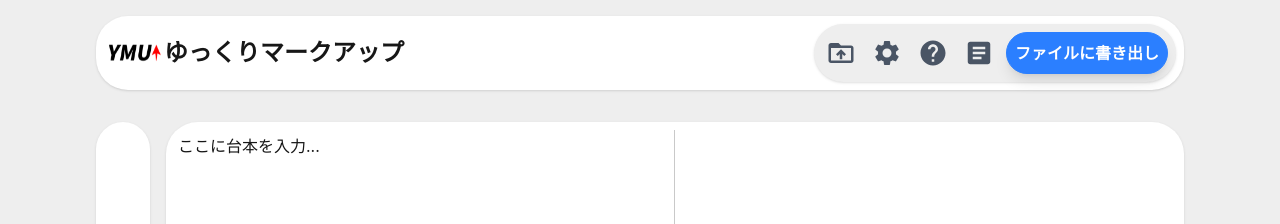
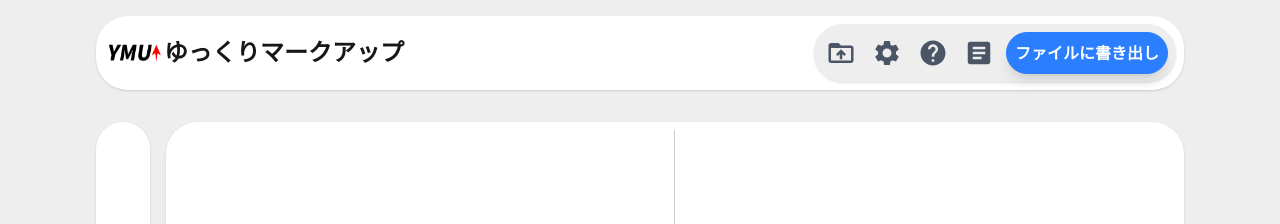
Before and after one commit to SARADA7156/yukkuri_markup, a React (Vite) app in the folder yukkuri_markup/: page / in a window 1280 px wide. Shown: the top 224 px of the page. Built offline with nearby package versions, Linux system fonts and the light colour scheme.

Commit message:
入力したテキストを解析し、JSONデータへ変換する機能を実装

```diff
--- /dev/null
+++ b/yukkuri_markup/src/app/Home/_components/ScriptEditor.tsx
@@ -0,0 +1,23 @@
+import { EditorContent, useEditor } from "@tiptap/react";
+import StarterKit from "@tiptap/starter-kit";
+import { parseScriptToJson, type ScriptData } from "../parser";
+
+interface ScriptEditorProps {
+    onChangeJson: (data: ScriptData) => void;
+}
+
+export default function ScriptEditor({ onChangeJson }: ScriptEditorProps) {
+    const editor = useEditor({
+        extensions: [StarterKit],
+        onUpdate({ editor }) {
+            const text = editor.getText();
+            const parsedJson = parseScriptToJson(text);
+
+            onChangeJson(parsedJson);
+        }
+    });
+
+    return (
+        <EditorContent editor={editor} className="h-full w-1/2 p-1 border-e border-e-[#00000036]" />
+    )
+}
--- /dev/null
+++ b/yukkuri_markup/src/app/Home/_components/ScriptPreview.tsx
@@ -0,0 +1,32 @@
+import type { ScriptData } from "../parser";
+
+interface ScriptPreviewProps {
+    scriptData: ScriptData
+}
+
+export default function ScriptPreview({ scriptData }: ScriptPreviewProps) {
+    return (
+        <div>
+            {scriptData.content.map((item, index) => (
+                <div key={`item-${index}`}>
+                {item.type === "paragraph" &&
+                    <>
+                    {item.content.map((text, idx) => (
+                        <p key={idx}>{text.text}</p>
+                    ))}
+                    </>
+                }
+
+                {item.type === "yukkuriVoice" &&
+                    <div className="flex">
+                        <strong>[{item.attrs.speaker}:{item.attrs.emotion}]:</strong>
+                        {item.content.map((text, idx) => (
+                            <p key={idx}>{text.text}</p>
+                        ))}
+                    </div>
+                }
+                </div>
+            ))}
+        </div>
+    );
+}
--- /dev/null
+++ b/yukkuri_markup/src/app/Home/_components/Toolbar.tsx
@@ -0,0 +1,45 @@
+import Button from "@/components/Button/Button";
+import Container from "@/components/Container";
+import { MdDriveFolderUpload, MdSettings, MdHelp, MdArticle } from "react-icons/md";
+import { Link } from "react-router-dom";
+
+export default function Toolbar() {
+    return (
+        <Container id="toolbar" className="flex bg-white" as="header">
+            <div className="flex items-center">
+                <img src="/icon.png" alt="ゆっくりマークアップ" className="w-15" />
+                <h1 className="text-2xl font-bold">ゆっくりマークアップ</h1>
+            </div>
+
+            <Container className="flex items-center m-0 bg-[#eeeeee] ms-auto">
+                <Button className="text-3xl me-2 text-gray-600" title="ファイルをアップロード">
+                    <MdDriveFolderUpload />
+                </Button>
+
+                <Button className="text-3xl me-2 text-gray-600" title="設定">
+                    <MdSettings />
+                </Button>
+
+                <Button className="text-3xl me-2 text-gray-600" title="ヘルプ">
+                    <Link to={"/help"}>
+                        <MdHelp />
+                    </Link>
+                </Button>
+
+                <Button className="text-3xl me-2 text-gray-600" title="ドキュメントを見る">
+                    <MdArticle />
+                </Button>
+
+                <button
+                    className={`
+                        p-2 transition-all cursor-pointer
+                        font-bold shadow-lg bg-blue-500 text-white rounded-3xl border border-blue-500
+                        hover:bg-white hover:text-blue-500
+                    `}
+                >
+                    ファイルに書き出し
+                </button>
+            </Container>
+        </Container>
+    );
+}
--- a/yukkuri_markup/src/app/Home/character.ts
+++ b/yukkuri_markup/src/app/Home/character.ts
@@ -15,5 +15,12 @@ export const DEFAULT_CHARACTER: Character[] = [
         name: "霊夢",
         tag: "[r]",
         ymm4CharName: "霊夢"
+    },
+    {
+        id: "marisa",
+        name: "魔理沙",
+        tag: "[m]",
+        ymm4CharName: "魔理沙"
     }
+
 ];
--- a/yukkuri_markup/src/app/Home/page.tsx
+++ b/yukkuri_markup/src/app/Home/page.tsx
@@ -1,54 +1,25 @@
 import Button from "@/components/Button/Button";
 import Container from "@/components/Container";
-import { useEditor, EditorContent } from "@tiptap/react";
-import StarterKit from "@tiptap/starter-kit";
-import { MdAdd, MdArticle, MdDriveFolderUpload, MdHelp, MdSettings } from "react-icons/md"
-import { Link } from "react-router-dom";
+import { MdAdd } from "react-icons/md"
+import Toolbar from "./_components/Toolbar";
+import { type ScriptData } from "./parser";
+import ScriptEditor from "./_components/ScriptEditor";
+import ScriptPreview from "./_components/ScriptPreview";
+import { useState } from "react";
 
 export default function Home() {
-    const editor = useEditor({
-        extensions: [StarterKit],
-        content: "<p>ここに台本を入力...</p>"
+    const [scriptData, setScriptData] = useState<ScriptData>({
+        type: "doc",
+        content: []
     });
 
+    const onChangeJson = (data: ScriptData) => {
+        setScriptData(data);
+    }
+
     return (
-        <div>
-            <Container id="toolbar" className="flex bg-white" as="header">
-                <div className="flex items-center">
-                    <img src="/icon.png" alt="ゆっくりマークアップ" className="w-15" />
-                    <h1 className="text-2xl font-bold">ゆっくりマークアップ</h1>
-                </div>
-
-                <Container className="flex items-center m-0 bg-[#eeeeee] ms-auto">
-                    <Button className="text-3xl me-2 text-gray-600" title="ファイルをアップロード">
-                        <MdDriveFolderUpload />
-                    </Button>
-
-                    <Button className="text-3xl me-2 text-gray-600" title="設定">
-                        <MdSettings />
-                    </Button>
-
-                    <Button className="text-3xl me-2 text-gray-600" title="ヘルプ">
-                        <Link to={"/help"}>
-                            <MdHelp />
-                        </Link>
-                    </Button>
-
-                    <Button className="text-3xl me-2 text-gray-600" title="ドキュメントを見る">
-                        <MdArticle />
-                    </Button>
-
-                    <button
-                        className={`
-                            p-2 transition-all cursor-pointer
-                            font-bold shadow-lg bg-blue-500 text-white rounded-3xl border border-blue-500
-                            hover:bg-white hover:text-blue-500
-                        `}
-                    >
-                        ファイルに書き出し
-                    </button>
-                </Container>
-            </Container>
+        <div className="mt-4">
+            <Toolbar />
 
             <div className="flex h-185">
                 <Container className="bg-white me-2 w-14 flex flex-col items-center">
@@ -58,8 +29,8 @@ export default function Home() {
                 </Container>
 
                 <Container className="flex bg-white w-full ms-2">
-                    <EditorContent editor={editor} className="h-full w-1/2 p-1 border-e border-e-[#00000036]" />
-                    <div></div>
+                    <ScriptEditor onChangeJson={onChangeJson} />
+                    <ScriptPreview scriptData={scriptData} />
                 </Container>
             </div>
         </div>
--- /dev/null
+++ b/yukkuri_markup/src/app/Home/parser.ts
@@ -0,0 +1,66 @@
+type YukkuriVoice = {
+    type: "yukkuriVoice",
+    attrs: {
+        speaker: string,
+        emotion: string,
+    },
+    content: {
+        type: string;
+        text: string;
+    }[];
+}
+
+type Paragraph = {
+    type: "paragraph",
+    content: {
+        type: string;
+        text: string;
+    }[];
+}
+
+export type ScriptData = {
+    type: "doc",
+    content: (YukkuriVoice | Paragraph)[]
+}
+
+export function parseScriptToJson(rawText: string): ScriptData {
+    const lines = rawText.split("\n");
+
+    const content = lines
+        .filter((line) => line.trim() !== "")
+        .map((line): YukkuriVoice | Paragraph => {
+            const match = line.match(/^\[([a-zA-Z0-9_-]+):([a-zA-Z0-9_-]+)\]\s*(.*)$/);
+
+            if (match) {
+                const [, speaker, emotion, text] = match;
+                return {
+                    type: "yukkuriVoice",
+                    attrs: {
+                        speaker,
+                        emotion,
+                    },
+                    content: [
+                        {
+                            type: "text",
+                            text: text,
+                        },
+                    ],
+                };
+            }
+
+            return {
+                type: 'paragraph',
+                content: [
+                    {
+                        type: 'text',
+                        text: line,
+                    },
+                ],
+            };
+        });
+
+    return {
+        type: "doc",
+        content,
+    };
+}
--- a/yukkuri_markup/src/index.css
+++ b/yukkuri_markup/src/index.css
@@ -18,4 +18,5 @@ body {
 
 .tiptap:focus {
     outline: 2px solid #00000036;
+    padding: 0 0.5rem;
 }
```
